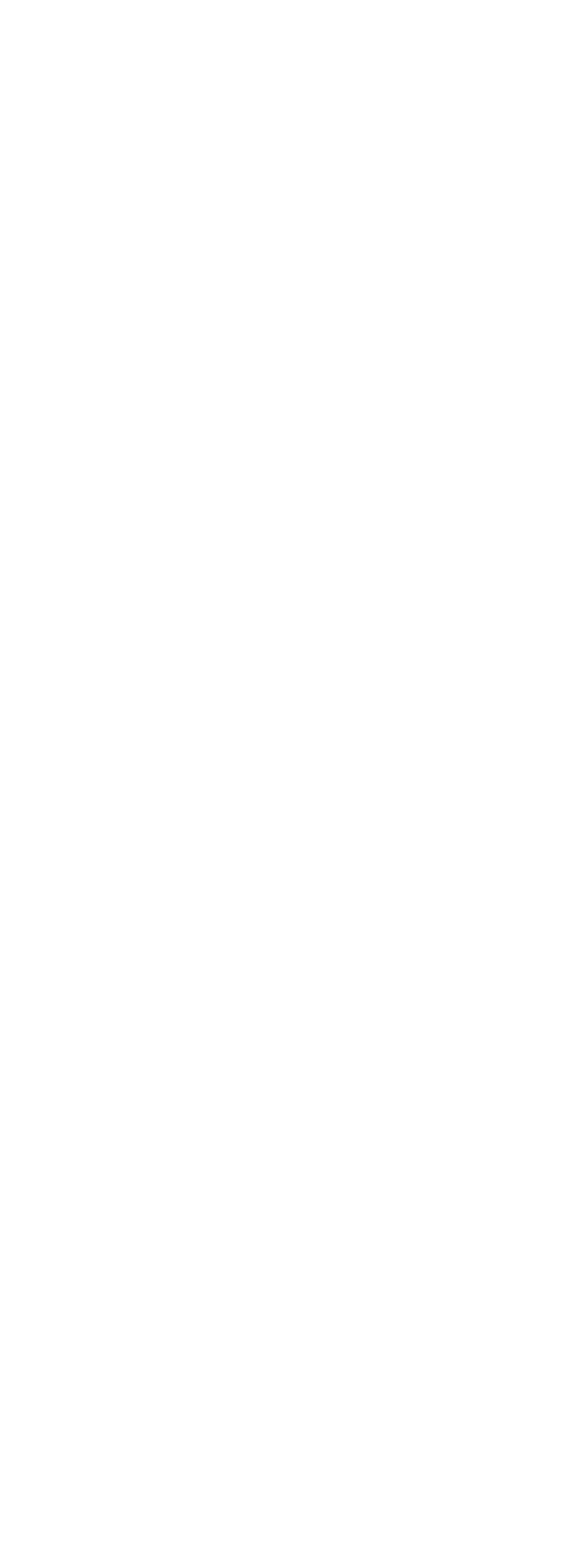
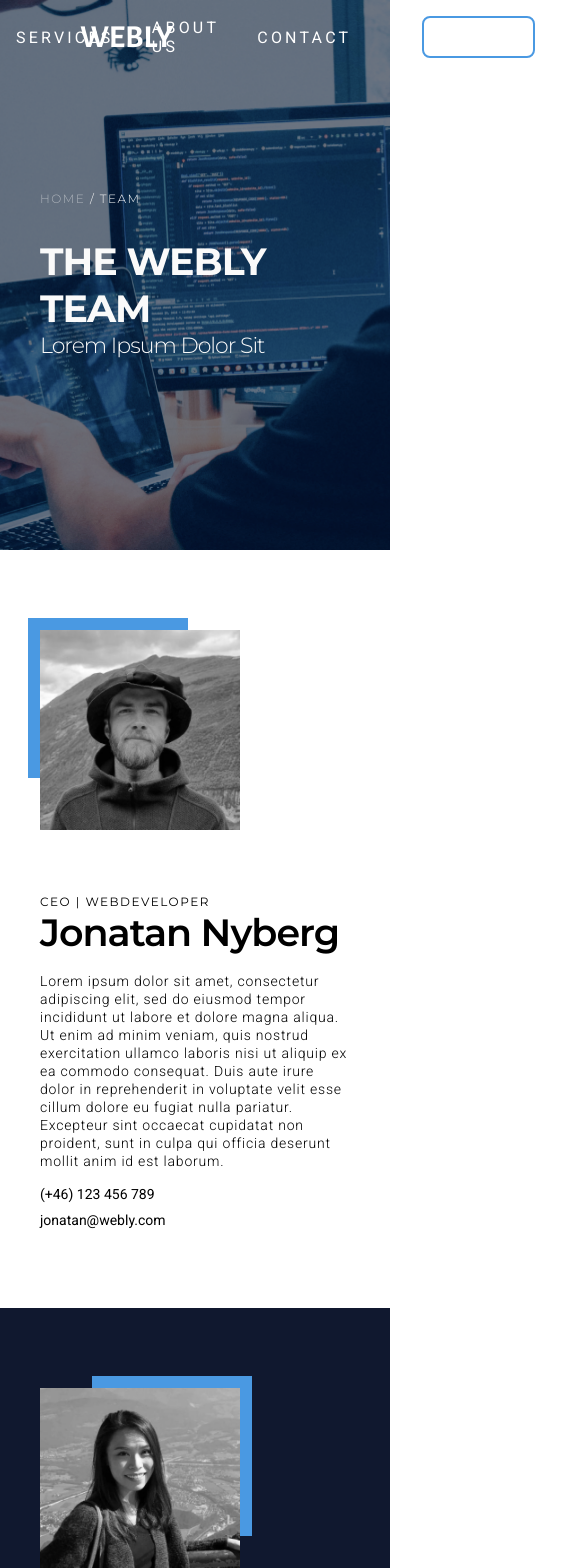
Before and after one commit to nybbe123/agile-project, a React (Create React App) app: page /team in a window 390 px wide. Before the commit this address had no page. Shown: the top 1568 px of the page, 585 px wide, since content can reach past the window. Before the commit the page ends 844 px from the top, so only its background shows below. Built offline with nearby package versions, Linux system fonts and the light colour scheme.

Commit message:
created team detail page and responsive to diff screen sizes

```diff
--- a/src/App.js
+++ b/src/App.js
@@ -4,6 +4,7 @@ import Competence from "./components/layout/competence/Competence";
 import Home from "./components/layout/Home";
 import Layout from "./components/layout/Layout";
 import LoginBase from "./components/layout/login/LoginBase";
+import Team from "./components/layout/team/Team";
 import { UserContextProvider } from "./context/UserContext";
 
 function App() {
@@ -12,6 +13,7 @@ function App() {
       <Routes>
         <Route path="/" element={<Layout />}>
           <Route index element={<Home />} />
+          <Route path="/team" element={<Team />} />
           <Route path="/competence" element={<Competence />} />
         </Route>
         <Route path="/login" element={<LoginBase />} />
--- /dev/null
+++ b/src/components/layout/team/Team.js
@@ -0,0 +1,45 @@
+import { Link } from "react-router-dom";
+import { memberData } from "../../member/memberData";
+import style from "./Team.module.css";
+
+const Team = () => {
+  return (
+    <div id={style.root}>
+      <div id={style.teamContainer}>
+        <p className={style.location}>
+          <Link to="/">HOME</Link> / TEAM
+        </p>
+        <h1>THE WEBLY TEAM</h1>
+        <h2>Lorem Ipsum Dolor Sit</h2>
+      </div>
+
+      <div id={style.team}>
+        {memberData.map((member, index) => (
+          <div
+            key={member.id}
+            className={
+              index % 2 === 0
+                ? style["team-mbr-card-w"]
+                : style["team-mbr-card-b"]
+            }
+          >
+            <div className={style["team-mbr-image"]}>
+              <img src={member.namePic} alt={member.name} />
+            </div>
+            <div className={style["team-mbr-detail"]}>
+              <p className={style["mbr-title"]}>{member.title}</p>
+              <h4 className={style["mbr-name"]}>{member.name}</h4>
+              <p className={style["mbr-intro"]}>{member.intro}</p>
+              <div className={style["mbr-phone-and-email"]}>
+                <p>{member.phoneNmbr}</p>
+                <p>{member.email}</p>
+              </div>
+            </div>
+          </div>
+        ))}
+      </div>
+    </div>
+  );
+};
+
+export default Team;
--- /dev/null
+++ b/src/components/layout/team/Team.module.css
@@ -0,0 +1,239 @@
+#root {
+  display: flex;
+  flex-direction: column;
+  height: fit-content;
+}
+
+#teamContainer {
+  background-image: url("../../../assets/competence-bg.png");
+  background-position: center;
+  background-repeat: no-repeat;
+  background-size: cover;
+  width: 100%;
+  display: flex;
+  justify-content: center;
+  flex-direction: column;
+  padding-left: 5rem;
+  font-family: "Montserrat", sans-serif;
+  min-height: 550px;
+  color: #fafafa;
+  overflow-y: hidden;
+}
+
+.location {
+  font-family: "Montserrat", sans-serif;
+  font-weight: 200;
+  font-size: 12px;
+  letter-spacing: 1.5px;
+}
+
+.location > a {
+  font-family: "Montserrat", sans-serif;
+  text-decoration: none;
+  color: rgb(250, 250, 250, 0.5);
+}
+
+#teamContainer > h1 {
+  font-family: "Montserrat", sans-serif;
+  white-space: nowrap;
+  font-size: 64px;
+  margin-top: 2rem;
+  letter-spacing: -1px;
+}
+
+#teamContainer > h2 {
+  font-family: "Montserrat", sans-serif;
+  white-space: nowrap;
+  font-size: 32px;
+  font-weight: 200;
+  letter-spacing: -1px;
+}
+
+#team {
+  background: #fff;
+}
+
+.team-mbr-card-w {
+  display: flex;
+  flex-direction: row;
+  justify-content: center;
+  padding: 6rem 5rem;
+  margin: auto;
+}
+
+.team-mbr-card-b {
+  display: flex;
+  flex-direction: row-reverse;
+  justify-content: center;
+  padding: 6rem 5rem;
+  background-color: #10182f;
+  color: #fafafa;
+  margin: auto;
+}
+
+.team-mbr-image {
+  display: flex;
+  width: 50%;
+  place-items: center;
+  /* background-color: blue; */
+  max-width: 450px;
+}
+
+.team-mbr-detail {
+  display: flex;
+  flex-direction: column;
+  width: 50%;
+  /* background-color: yellow; */
+  max-width: 450px;
+}
+
+.team-mbr-card-w > .team-mbr-image {
+  place-content: start;
+}
+
+.team-mbr-card-b > .team-mbr-image {
+  place-content: end;
+}
+
+.team-mbr-card-w > .team-mbr-image > img {
+  height: 250px;
+  width: auto;
+  box-shadow: -32px -32px 0 -20px #4a99e2;
+}
+
+.team-mbr-card-b > .team-mbr-image > img {
+  height: 250px;
+  width: auto;
+  box-shadow: 32px -32px 0 -20px #4a99e2;
+}
+
+.mbr-title {
+  font-family: "Montserrat", sans-serif;
+  text-transform: uppercase;
+  font-size: 12px;
+  font-weight: 400;
+  letter-spacing: 1.5px;
+}
+
+.mbr-name {
+  font-family: "Montserrat", sans-serif;
+  font-size: 38px;
+  font-weight: 600;
+  letter-spacing: -1px;
+}
+
+.mbr-intro {
+  font-family: "Roboto", sans-serif;
+  font-size: 14px;
+  font-weight: 200;
+  letter-spacing: 0.8px;
+  margin: 1rem auto;
+  line-height: 18px;
+}
+
+.mbr-phone-and-email {
+  font-family: "Roboto", sans-serif;
+  display: flex;
+  flex-direction: row;
+  font-size: 14px;
+  gap: 10px 40px;
+}
+
+@media (max-width: 900px) {
+  #teamContainer {
+    padding-left: 5rem;
+    padding-right: 4rem;
+  }
+  #teamContainer > h1 {
+    white-space: unset;
+  }
+
+  #teamContainer > h2 {
+    white-space: unset;
+  }
+
+  .team-mbr-card-b,
+  .team-mbr-card-w {
+    display: flex;
+    flex-direction: column;
+  }
+
+  .team-mbr-image,
+  .team-mbr-detail {
+    width: 100%;
+    max-width: 100%;
+  }
+
+  .team-mbr-detail {
+    margin-top: -50px;
+  }
+
+  .team-mbr-card-w > .team-mbr-image,
+  .team-mbr-card-b > .team-mbr-image {
+    place-content: end;
+  }
+}
+
+@media (max-width: 700px) {
+  #teamContainer > h1 {
+    white-space: unset;
+    font-size: 48px;
+  }
+
+  #teamContainer > h2 {
+    white-space: unset;
+    font-size: 28px;
+  }
+
+  .team-mbr-detail {
+    margin-top: 20px;
+  }
+}
+
+@media (max-width: 600px) {
+  #teamContainer {
+    padding-left: 2.5rem;
+    padding-right: 2.5rem;
+  }
+
+  #teamContainer > h1 {
+    font-size: 38px;
+  }
+
+  #teamContainer > h2 {
+    font-size: 22px;
+  }
+
+  .team-mbr-card-w > .team-mbr-image,
+  .team-mbr-card-b > .team-mbr-image {
+    place-content: start;
+  }
+
+  .team-mbr-detail {
+    margin-top: 20px;
+  }
+
+  .mbr-phone-and-email {
+    display: flex;
+    flex-direction: column;
+  }
+}
+
+@media (max-width: 400px) {
+  .team-mbr-card-w,
+  .team-mbr-card-b {
+    padding: 3rem 0;
+  }
+
+  .team-mbr-card-w > .team-mbr-image > img,
+  .team-mbr-card-b > .team-mbr-image > img {
+    height: 200px;
+  }
+
+  .team-mbr-image,
+  .team-mbr-detail {
+    width: 80%;
+    min-width: 250px;
+    margin: 2rem 2.5rem;
+  }
+}
--- a/src/components/member/memberData.js
+++ b/src/components/member/memberData.js
@@ -1,3 +1,8 @@
+import jonatan from "../../assets/jonatan.png";
+import millie from "../../assets/millie.png";
+import ella from "../../assets/ella.png";
+import erik from "../../assets/erik.png";
+import fia from "../../assets/fia.png";
 
 export const memberData = [
   {
@@ -5,16 +10,20 @@ export const memberData = [
     title: "CEO | Webdeveloper",
     phoneNmbr: "(+46) 123 456 789",
     email: "jonatan@webly.com",
-    namePic: "jonatan",
+    namePic: jonatan,
+    intro:
+      "Lorem ipsum dolor sit amet, consectetur adipiscing elit, sed do eiusmod tempor incididunt ut labore et dolore magna aliqua. Ut enim ad minim veniam, quis nostrud exercitation ullamco laboris nisi ut aliquip ex ea commodo consequat. Duis aute irure dolor in reprehenderit in voluptate velit esse cillum dolore eu fugiat nulla pariatur. Excepteur sint occaecat cupidatat non proident, sunt in culpa qui officia deserunt mollit anim id est laborum.",
     id: 4,
   },
 
   {
-    name: "Wing Yan Cheung",
+    name: "Millie Cheung",
     title: "CEO | Webdeveloper",
     phoneNmbr: "(+46) 123 456 789",
-    email: "wing_yan@webly.com",
-    namePic: "millie",
+    email: "millie@webly.com",
+    namePic: millie,
+    intro:
+      "Lorem ipsum dolor sit amet, consectetur adipiscing elit, sed do eiusmod tempor incididunt ut labore et dolore magna aliqua. Ut enim ad minim veniam, quis nostrud exercitation ullamco laboris nisi ut aliquip ex ea commodo consequat. Duis aute irure dolor in reprehenderit in voluptate velit esse cillum dolore eu fugiat nulla pariatur. Excepteur sint occaecat cupidatat non proident, sunt in culpa qui officia deserunt mollit anim id est laborum.",
     id: 5,
   },
   {
@@ -22,7 +31,9 @@ export const memberData = [
     title: "CEO | Webdeveloper",
     phoneNmbr: "(+46) 123 456 789",
     email: "erik@webly.com",
-    namePic: "erik",
+    namePic: erik,
+    intro:
+      "Lorem ipsum dolor sit amet, consectetur adipiscing elit, sed do eiusmod tempor incididunt ut labore et dolore magna aliqua. Ut enim ad minim veniam, quis nostrud exercitation ullamco laboris nisi ut aliquip ex ea commodo consequat. Duis aute irure dolor in reprehenderit in voluptate velit esse cillum dolore eu fugiat nulla pariatur. Excepteur sint occaecat cupidatat non proident, sunt in culpa qui officia deserunt mollit anim id est laborum.",
     id: 2,
   },
   {
@@ -30,7 +41,9 @@ export const memberData = [
     title: "CEO | Webdeveloper",
     phoneNmbr: "(+46) 123 456 789",
     email: "fia@webly.com",
-    namePic: "fia",
+    namePic: fia,
+    intro:
+      "Lorem ipsum dolor sit amet, consectetur adipiscing elit, sed do eiusmod tempor incididunt ut labore et dolore magna aliqua. Ut enim ad minim veniam, quis nostrud exercitation ullamco laboris nisi ut aliquip ex ea commodo consequat. Duis aute irure dolor in reprehenderit in voluptate velit esse cillum dolore eu fugiat nulla pariatur. Excepteur sint occaecat cupidatat non proident, sunt in culpa qui officia deserunt mollit anim id est laborum.",
     id: 3,
   },
   {
@@ -38,7 +51,9 @@ export const memberData = [
     title: "CEO | Webdeveloper",
     phoneNmbr: "(+46) 123 456 789",
     email: "ella@webly.com",
-    namePic: "ella",
+    namePic: ella,
+    intro:
+      "Lorem ipsum dolor sit amet, consectetur adipiscing elit, sed do eiusmod tempor incididunt ut labore et dolore magna aliqua. Ut enim ad minim veniam, quis nostrud exercitation ullamco laboris nisi ut aliquip ex ea commodo consequat. Duis aute irure dolor in reprehenderit in voluptate velit esse cillum dolore eu fugiat nulla pariatur. Excepteur sint occaecat cupidatat non proident, sunt in culpa qui officia deserunt mollit anim id est laborum.",
     id: 1,
   },
 ];
```
